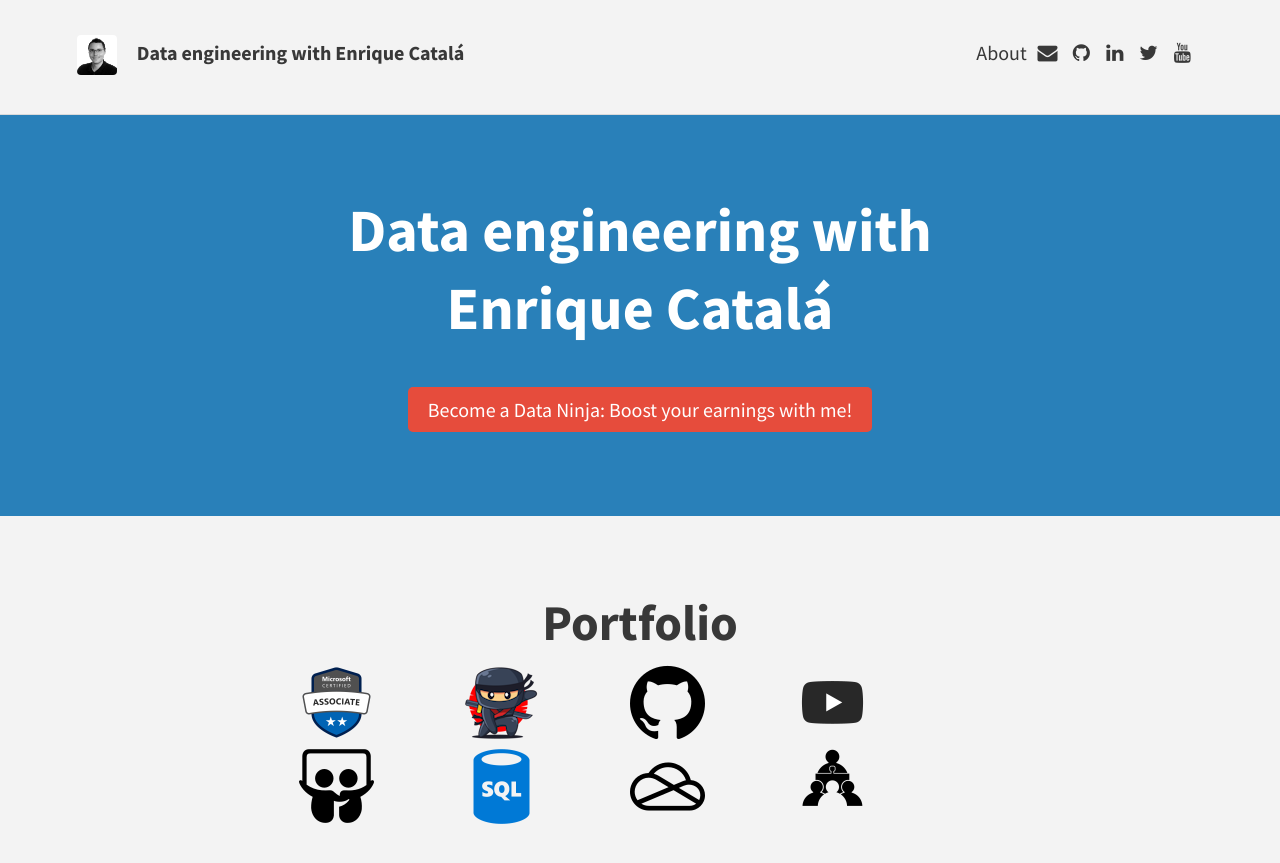
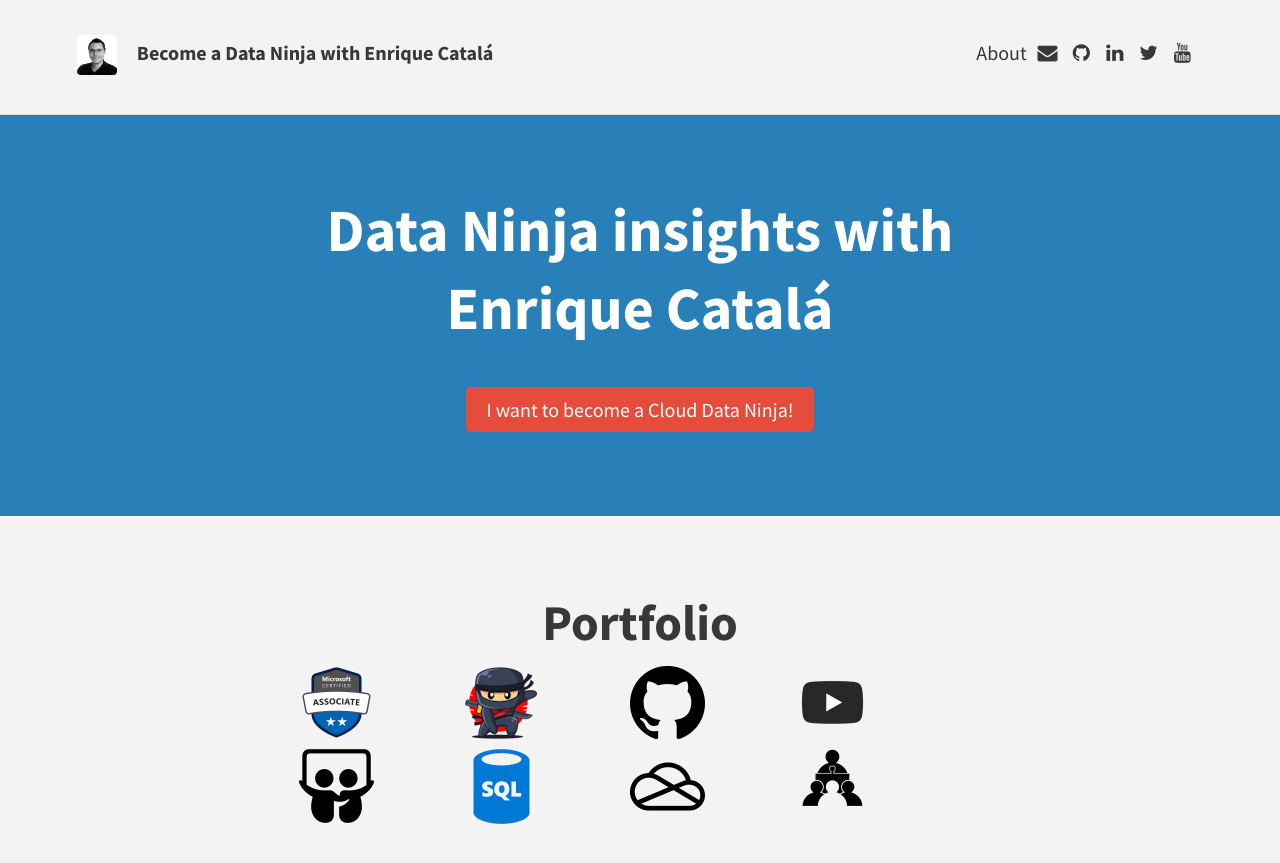
Before and after one commit to enriquecatala/enriquecatala.github.io, a Jekyll site: the page built from index.html, in a window 1280 px wide and 900 px high. Shown: the top 863 px of the window. Built offline with Jekyll 4.4.1, drawn with Linux system fonts in a browser that asks for light colours; nearby versions of some CDN libraries; the list of posts is cut into pages by our own code.

Commit message:
update to data ninja

```diff
--- a/_config.yml
+++ b/_config.yml
@@ -6,7 +6,7 @@
 # THEME-SPECIFIC CONFIGURATION
 theme_settings:
   # Meta
-  title: Data engineering with Enrique Catalá
+  title: Become a Data Ninja with Enrique Catalá
   #avatar: avatar.png
   avatar: enrique.jpg
   gravatar: # Email MD5 hash
@@ -14,7 +14,8 @@
 
   # Header and footer text
   header_text: >
-     <h1>Data engineering with Enrique Catalá</h1>
+     <h1>Data Ninja insights with Enrique Catalá</h1>
+
   header_text_feature_image:
   footer_text: >
       Boost your earnings with me, <a href="https://www.clouddataninjas.com/">become a Data Ninja !</a>
@@ -23,7 +24,7 @@
   #Powered by <a href="http://jekyllrb.com">Jekyll</a> with <a href="https://github.com/rohanchandra/type-theme/">Portfolio-iro</a> <script src="https://apis.google.com/js/platform.js"></script><div class="g-ytsubscribe" data-channelid="UCYboHnN6tvFfHqPWZWY82AQ" data-layout="default" data-count="default"></div>
   # Icons
   rss: false
-  email_address: "enrique@enriquecatala.com"
+  email_address: "enrique@clouddataninjas.com"
   behance:
   bitbucket:
   #dribbble: ""
--- a/_includes/dataninja.html
+++ b/_includes/dataninja.html
@@ -1,8 +1,8 @@
 <div class="dataninja">
 	<p>Are you a developer <b>looking to increase your income</b>? </p>
-	<p>Do a strategic shift with me to the most profitable areas of the tech industry today.</p>
-	<p>Become a <b>Data Architect Ninja</b> with me.</p>
+	<p>Do a strategic shift with me to the most <b>profitable</b> areas of the tech industry today.</p>
+	<p>Become a <b>Data Ninja</b> with me.</p>
 	<a href="https://www.clouddataninjas.com/" class="button" >
-	Join me and become a Data Ninja!
+	I want to become a Cloud Data Ninja!
 	</a>
 </div>
--- a/_includes/head.html
+++ b/_includes/head.html
@@ -2,11 +2,24 @@
 	<meta charset="utf-8">
 	<meta http-equiv="Content-Language" content="en" />
 	<title>{% if page.title %}{{ page.title }} |{% endif %} {{ site.theme_settings.title }}</title>
-	<!--<tittle>Enrique Catalá bañuls trololol</tittle>-->
-	<meta name="description" content="{% if page.excerpt %}{{ page.excerpt | strip_html | strip_newlines | truncate: 160 }}{% else %}{{ site.theme_settings.description }}{% endif %}">
+	<meta name="description" content="{% if page.excerpt %}{{ page.excerpt | strip_html | strip_newlines | truncate: 160 }}{% else %}Explore Data Ninja insights with Enrique Catalá. Dive into tips, techniques, and resources to enhance your data engineering skills.{% endif %}">
 	<meta name="viewport" content="width=device-width, initial-scale=1">
 	<meta http-equiv="X-Frame-Options" content="sameorigin">
 
+    <!-- JSON-LD structured data script -->
+    <script type="application/ld+json">
+		{
+		  "@context": "https://schema.org",
+		  "@type": "Person",
+		  "name": "Enrique Catalá",
+		  "jobTitle": "Data Architect",
+		  "url": "{{ site.url }}",
+		  "sameAs": [
+			"https://www.linkedin.com/in/enriquecatala/",
+			"https://twitter.com/enriquecatala"
+		  ]
+		}
+		</script>
 	<!-- CSS -->
 	<link rel="stylesheet" href="{{ "/css/main.css" | prepend: site.baseurl }}">
 
--- a/index.html
+++ b/index.html
@@ -16,7 +16,7 @@
   style="background-image: url('{{ site.baseurl }}/{{ site.theme_settings.header_text_feature_image }}')">
     {{ site.theme_settings.header_text }}
     <div style="text-align:center; margin-top:20px;">
-      <a href="https://www.clouddataninjas.com/" class="button red-button" style="font-size:20px;">Become a Data Ninja: Boost your earnings with me!</a>
+      <a href="https://www.clouddataninjas.com/" class="button red-button" style="font-size:20px;">I want to become a Cloud Data Ninja!</a>
     </div>
   </div>
   {% endif %}
```
Also changed, not shown: 4 other files.
